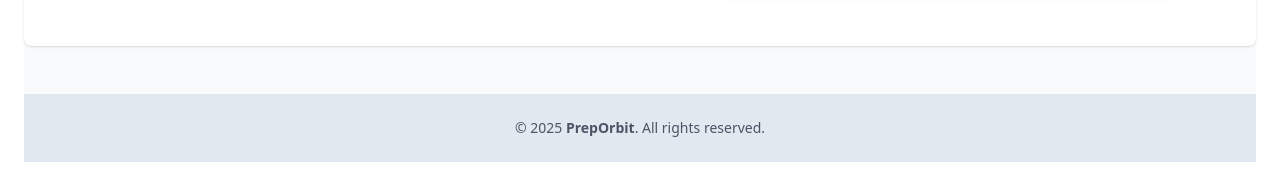
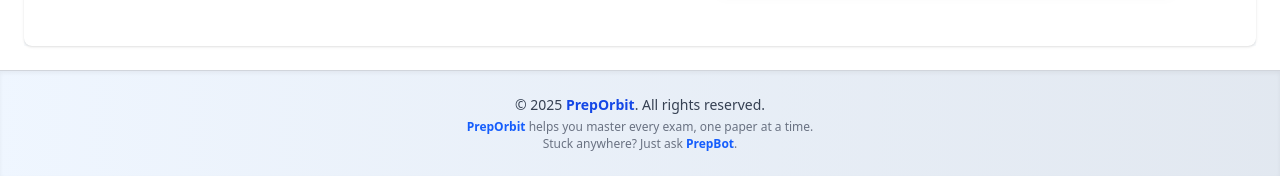
Before and after one commit to ManojDekhane/PrepOrbit, a React (Vite) app in the folder frontend/: page / in a window 1280 px wide. Shown: the part 1168-1351 px from the top of the page. Built offline with nearby package versions, Linux system fonts and the light colour scheme; no server answers.

Commit message:
UI changes

```diff
--- /dev/null
+++ b/frontend/src/components/footer.jsx
@@ -0,0 +1,17 @@
+
+const Footer = () => {
+  return (
+    <footer className="bg-gradient-to-r from-blue-50 to-slate-200 text-center py-6 px-4 shadow-inner mt-auto border-t border-gray-300">
+      <p className="text-gray-700 text-sm font-medium">
+        © {new Date().getFullYear()} <span className="font-semibold text-blue-700">PrepOrbit</span>. All rights reserved.
+      </p>
+      <p className="text-gray-500 text-xs mt-1 leading-snug">
+      <span className="font-semibold text-blue-600">PrepOrbit</span>   helps you master every exam, one paper at a time.
+        <br className="hidden sm:block" />
+        Stuck anywhere? Just ask <span className="font-semibold text-blue-600">PrepBot</span>.
+      </p>
+    </footer>
+  );
+};
+
+export default Footer;
--- a/frontend/src/pages/LandingPage.jsx
+++ b/frontend/src/pages/LandingPage.jsx
@@ -73,12 +73,7 @@
         </div>
       </section>
 
-      {/* Footer */}
-      <footer className="bg-slate-200 text-center py-6 mt-12">
-        <p className="text-gray-600 text-sm">
-          © {new Date().getFullYear()} <span className="font-semibold">PrepOrbit</span>. All rights reserved.
-        </p>
-      </footer>
+
     </div>
   );
 }
--- a/frontend/src/pages/layout.jsx
+++ b/frontend/src/pages/layout.jsx
@@ -1,15 +1,17 @@
 // Layout.jsx
 import Header from "../components/Header.jsx";
+import Footer from "../components/footer.jsx";
 import { Outlet } from "react-router-dom";
 
 const Layout = () => {
   return (
-    <>
+    <div className="flex flex-col min-h-screen">
       <Header />
-      <main className="p-6">
+      <main className="flex-grow p-6">
         <Outlet />
       </main>
-    </>
+      <Footer />
+    </div>
   );
 };
 
```
